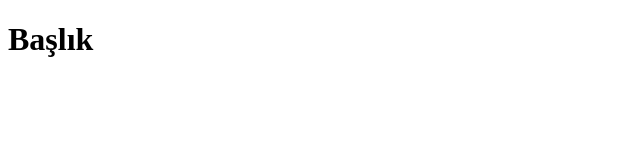
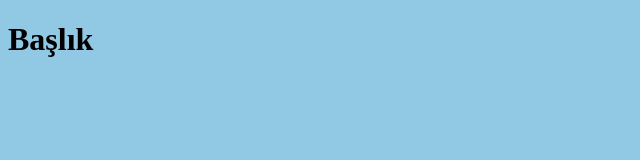
Before and after one commit to edizkeles/QuizApp, a plain HTML site: page index.html in a window 1280 px wide. Shown: the whole page, without its empty margins (0-640 px from the left). Drawn offline with Linux system fonts and the light colour scheme.

Commit message:
Css güncellemesi

```diff
--- a/index.html
+++ b/index.html
@@ -4,6 +4,11 @@
     <meta charset="UTF-8" />
     <meta name="viewport" content="width=device-width, initial-scale=1.0" />
     <title>QuizApp</title>
+    <style>
+      body {
+        background-color: #91c8e4;
+      }
+    </style>
   </head>
   <body>
     <h1>Başlık</h1>
```
